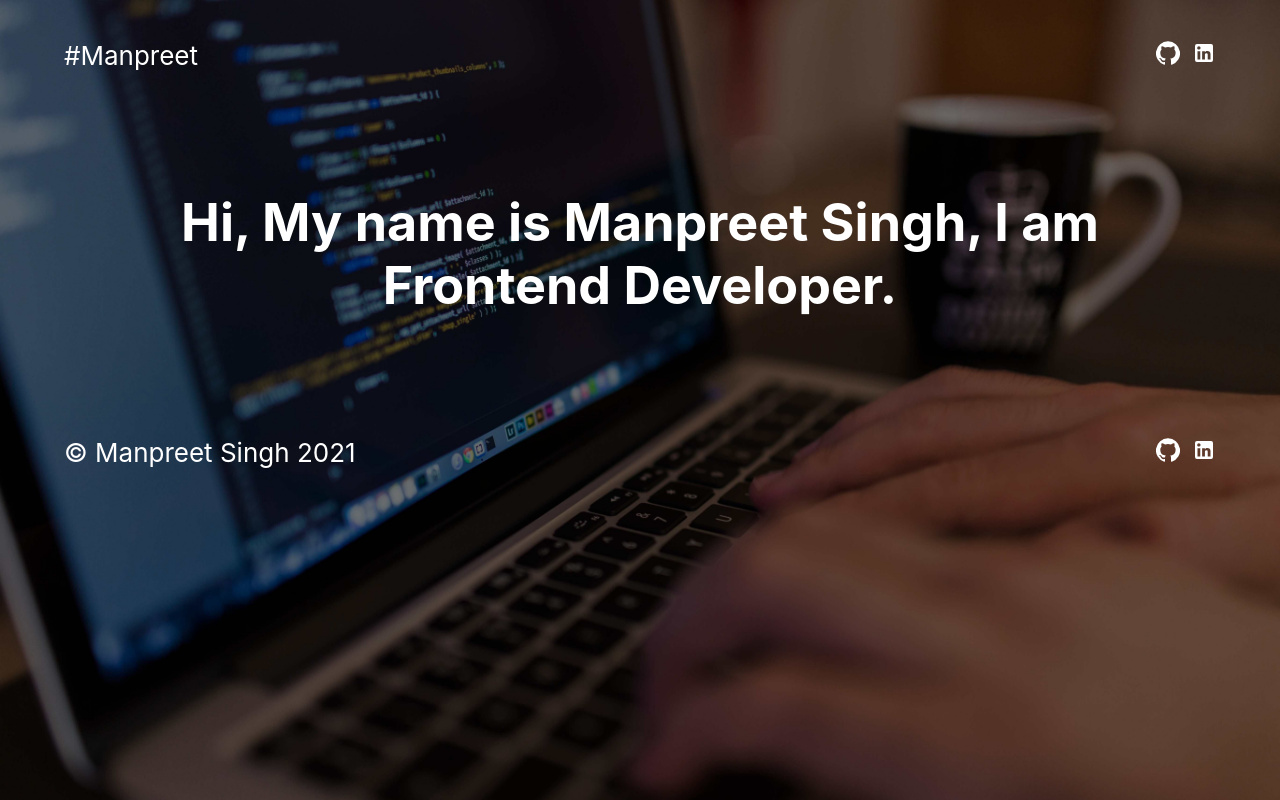
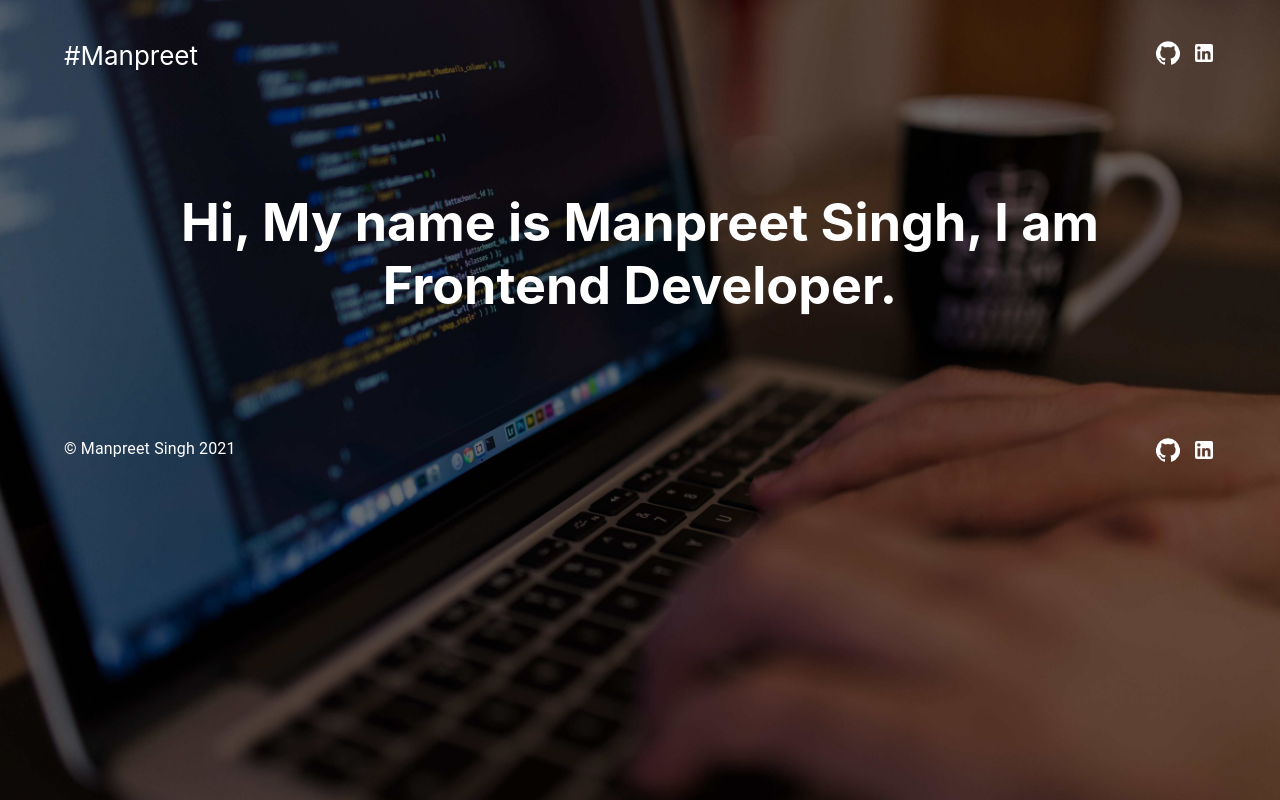
Before and after one commit to manpreetjsb/portfolio, a React (Create React App) app: page / in a window 1280 px wide. Built offline with nearby package versions, Linux system fonts and the light colour scheme.

Commit message:
made font size smaller

```diff
--- a/src/components/footer/Footer.tsx
+++ b/src/components/footer/Footer.tsx
@@ -1,12 +1,15 @@
 import Box from '@material-ui/core/Box'
 import Grid from '@material-ui/core/Grid'
+import Typography from '@material-ui/core/Typography'
 import React from 'react'
 import SocialLinks from '../socialLinks/SocialLinks'
 
 const Footer = () => (
   <Grid container justify='space-between'>
-    <Box m={5} color='primary'>
-      © Manpreet Singh 2021
+    <Box m={5}>
+      <Typography variant='body1' component='h5'>
+        © Manpreet Singh 2021
+      </Typography>
     </Box>
     <Box m={5} display='flex'>
       <SocialLinks />
```
